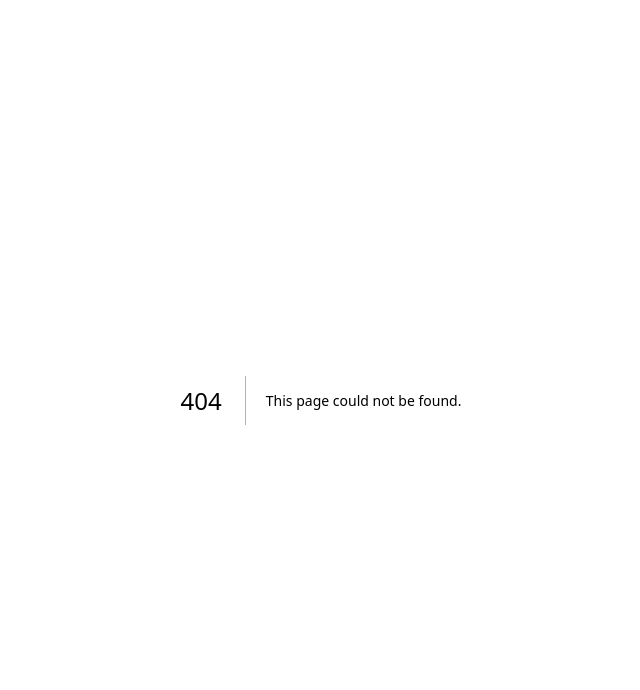
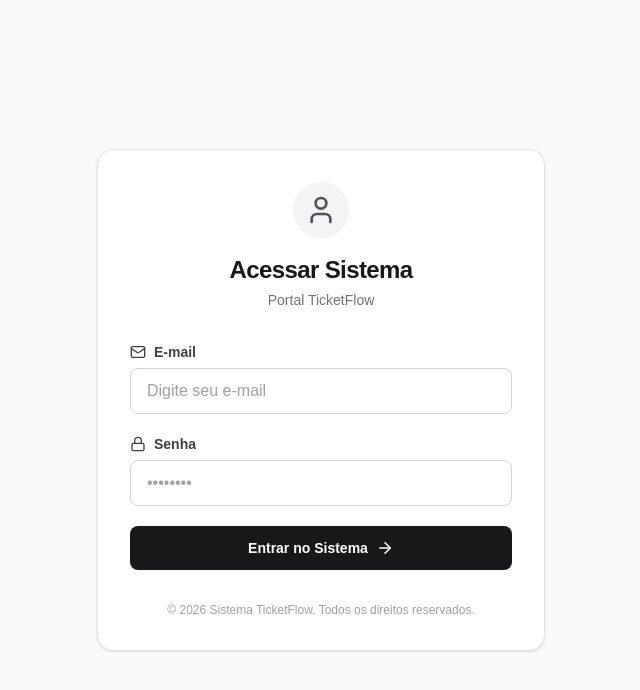
Before and after one commit to 404FIXER/aula2026fullstack, a Next.js app: page /login in a window 1280 px wide. Before the commit this address had no page. Shown: the top 690 px of the page, without its empty margins (319-959 px from the left). Built offline with nearby package versions, Linux system fonts and the light colour scheme.

Commit message:
segunda mensagem

```diff
--- /dev/null
+++ b/app/context/AuthContext.tsx
@@ -0,0 +1,42 @@
+'use client'
+import {createContext, ReactNode, useContext, useState} from "react";
+
+export class Usuario{
+    constructor(
+        public codigo: number,
+        public name: string
+    ){}
+}
+interface AuthContextType{
+    usuario:Usuario | null,
+    token: string | null,
+    login: (usuario: Usuario, token: string)=>void,
+    logout:() => void
+}
+
+
+
+const AuthContext = createContext<AuthContextType|undefined>(undefined);
+
+export function AuthProvider({children}: {children:ReactNode}){
+    const [usuario,setUsuario] = useState<Usuario|null>(null);
+     const [token,setToken] = useState<string |null>(null);
+
+
+    const login = (usuario: Usuario, token:string)=>{
+
+    }
+    const logout = ()=> {
+
+    }
+    return(<AuthContext.Provider value={{usuario, token, login, logout}}>
+        {children}
+    </AuthContext.Provider>
+    )
+}
+
+export const useAuth = () => {
+    const context = useContext(AuthContext);
+    if (!context) throw new Error ('useAuth deve ser usado dentro do provider.');
+    return context;
+}
--- a/app/layout.tsx
+++ b/app/layout.tsx
@@ -3,6 +3,7 @@ import { Geist, Geist_Mono } from "next/font/google";
 import "./globals.css";
 import Header from "./components/Header";
 import Footer from "./components/Footer";
+import { AuthProvider } from "./context/AuthContext";
 
 const geistSans = Geist({
   variable: "--font-geist-sans",
@@ -27,8 +28,11 @@ export default function RootLayout({
   return (
     <html lang="pt-Br">
       <body className={`${geistSans.variable} ${geistMono.variable} antialiased bg-zinc-50`}>
+            <AuthProvider>
 
                 {children}
+
+                </AuthProvider>
 
       </body>
     </html>
--- /dev/null
+++ b/app/login/page.tsx
@@ -0,0 +1,101 @@
+"use client";
+
+import React from 'react';
+import { useRouter } from "next/navigation"
+
+export default function LoginPage() {
+    const router = useRouter();
+    /*
+  async function handleSubmit(formData: FormData) {
+    const email = formData.get("email");
+    const password = formData.get("senha");
+    console.log({ email, password });
+  }
+    */
+
+  const handleLogin = async (formData:FormData) => {
+
+    const email = formData.get("email");
+    const password = formData.get("senha");
+    console.log(`Autenticado com o email: ${email}`);
+
+    router.push("/home")
+
+
+  }
+
+  return (
+    <div className="min-h-screen flex items-center justify-center bg-zinc-50 px-4 py-12">
+      <div className="w-full max-w-md space-y-8 bg-white p-8 rounded-2xl shadow-sm border border-zinc-200">
+
+        {/* Cabeçalho com Ícone de Usuário */}
+        <div className="flex flex-col items-center">
+          <div className="bg-zinc-100 p-3 rounded-full mb-4">
+            <svg xmlns="http://www.w3.org/2000/svg" width="32" height="32" viewBox="0 0 24 24" fill="none" stroke="currentColor" strokeWidth="2" strokeLinecap="round" strokeLinejoin="round" className="text-zinc-600">
+              <path d="M19 21v-2a4 4 0 0 0-4-4H9a4 4 0 0 0-4 4v2"></path>
+              <circle cx="12" cy="7" r="4"></circle>
+            </svg>
+          </div>
+          <h1 className="text-2xl font-bold tracking-tight text-zinc-900">Acessar Sistema</h1>
+          <p className="mt-1 text-sm text-zinc-500 font-medium">Portal TicketFlow</p>
+        </div>
+
+        <form action={handleLogin} className="mt-8 space-y-5">
+          {/* Campo E-mail */}
+          <div className="space-y-1.5">
+            <label htmlFor="email" className="text-sm font-semibold text-zinc-700 flex items-center gap-2">
+              <svg xmlns="http://www.w3.org/2000/svg" width="16" height="16" viewBox="0 0 24 24" fill="none" stroke="currentColor" strokeWidth="2" strokeLinecap="round" strokeLinejoin="round">
+                <rect width="20" height="16" x="2" y="4" rx="2"></rect>
+                <path d="m22 7-8.97 5.7a1.94 1.94 0 0 1-2.06 0L2 7"></path>
+              </svg>
+              E-mail
+            </label>
+            <input
+              id="email"
+              name="email"
+              type="email"
+              required
+              placeholder="Digite seu e-mail"
+              className="w-full rounded-lg border border-zinc-300 px-4 py-2.5 text-zinc-900 focus:ring-2 focus:ring-zinc-200 focus:border-zinc-900 outline-none transition-all placeholder:text-zinc-400"
+            />
+          </div>
+
+          {/* Campo Senha */}
+          <div className="space-y-1.5">
+            <label htmlFor="senha" className="text-sm font-semibold text-zinc-700 flex items-center gap-2">
+              <svg xmlns="http://www.w3.org/2000/svg" width="16" height="16" viewBox="0 0 24 24" fill="none" stroke="currentColor" strokeWidth="2" strokeLinecap="round" strokeLinejoin="round">
+                <rect width="18" height="11" x="3" y="11" rx="2" ry="2"></rect>
+                <path d="M7 11V7a5 5 0 0 1 10 0v4"></path>
+              </svg>
+              Senha
+            </label>
+            <input
+              id="senha"
+              name="senha"
+              type="password"
+              required
+              placeholder="••••••••"
+              className="w-full rounded-lg border border-zinc-300 px-4 py-2.5 text-zinc-900 focus:ring-2 focus:ring-zinc-200 focus:border-zinc-900 outline-none transition-all placeholder:text-zinc-400"
+            />
+          </div>
+
+          {/* Botão */}
+          <button
+            type="submit"
+            className="group relative w-full flex items-center justify-center gap-2 rounded-lg bg-zinc-900 px-4 py-3 text-sm font-bold text-white hover:bg-zinc-800 transition-all active:scale-[0.99] mt-2"
+          >
+            Entrar no Sistema
+            <svg xmlns="http://www.w3.org/2000/svg" width="18" height="18" viewBox="0 0 24 24" fill="none" stroke="currentColor" strokeWidth="2" strokeLinecap="round" strokeLinejoin="round" className="group-hover:translate-x-1 transition-transform">
+              <path d="M5 12h14"></path>
+              <path d="m12 5 7 7-7 7"></path>
+            </svg>
+          </button>
+        </form>
+
+        <p className="text-center text-xs text-zinc-400">
+          &copy; 2026 Sistema TicketFlow. Todos os direitos reservados.
+        </p>
+      </div>
+    </div>
+  );
+}
```
